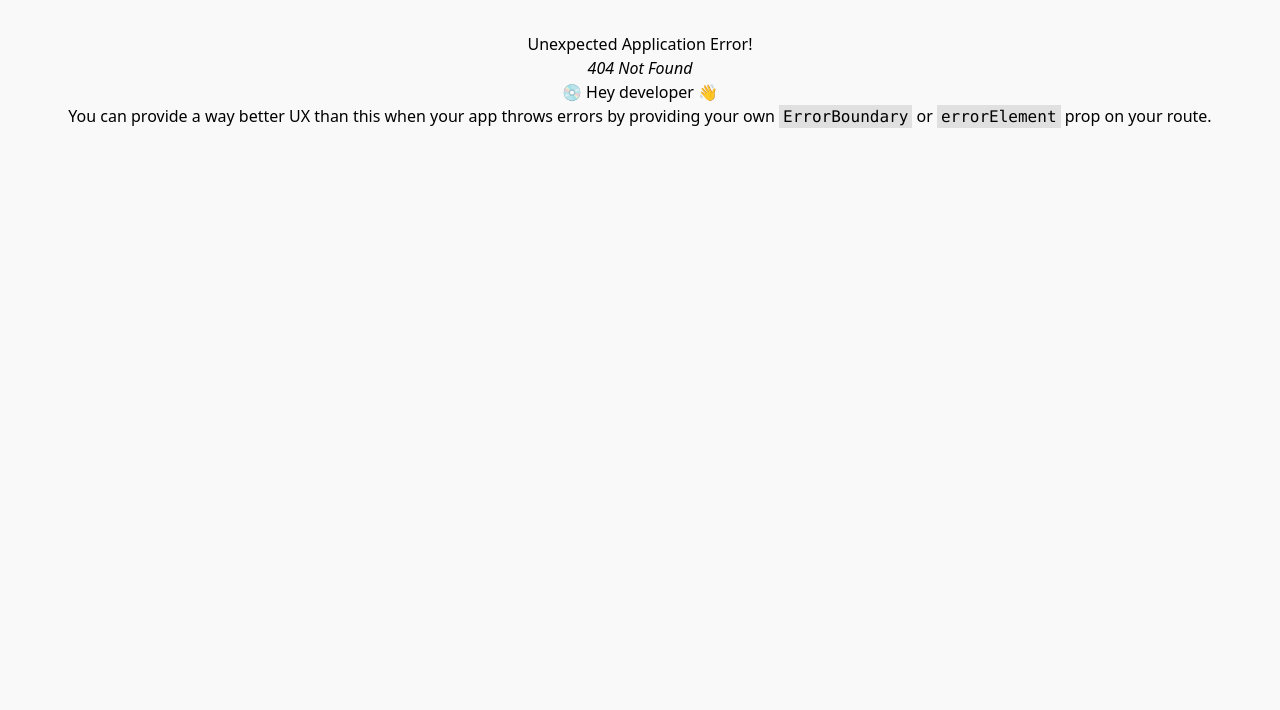
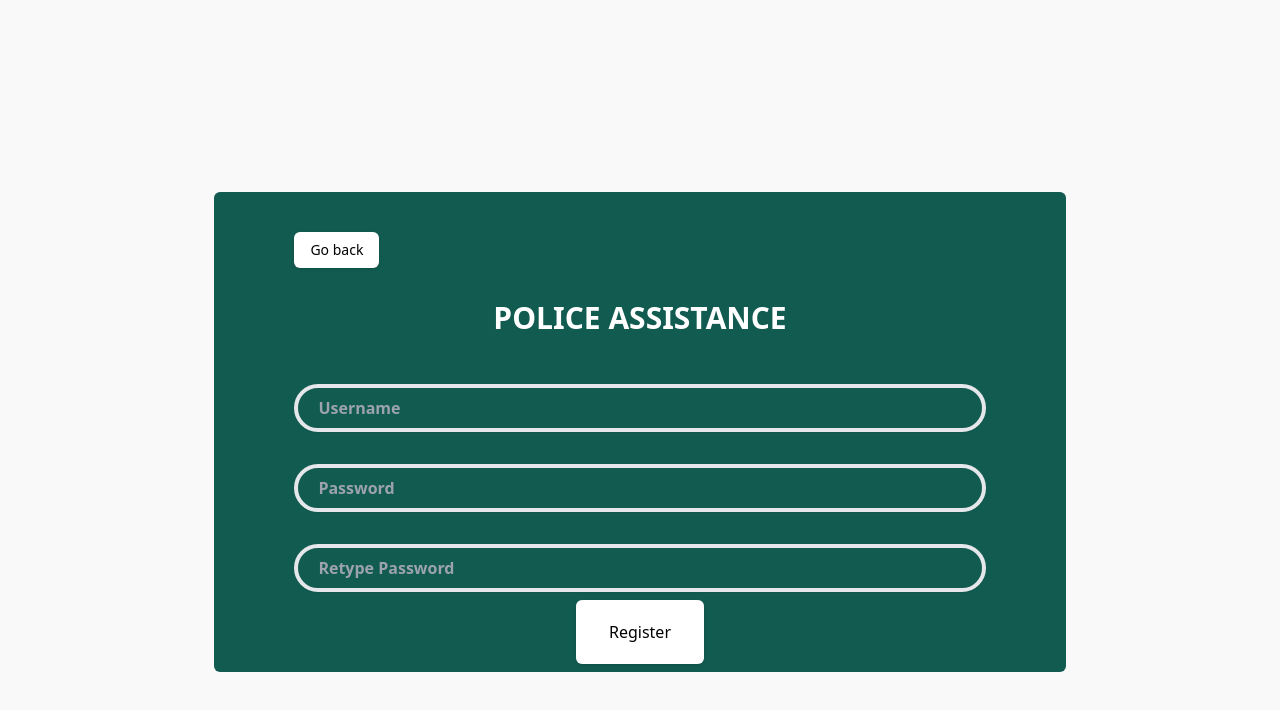
Before and after one commit to reydelshit/police-assistance, a React (Vite) app: page /register in a window 1280 px wide. Before the commit this address had no page. Shown: the top 710 px of the page. Built offline with nearby package versions, Linux system fonts and the light colour scheme.

Commit message:
added strong and login token

```diff
--- a/src/components/IncedentReportForm.tsx
+++ b/src/components/IncedentReportForm.tsx
@@ -5,11 +5,16 @@ import { Button } from './ui/button';
 import { useState } from 'react';
 import axios from 'axios';
 import success from '../assets/submit-successfully.png';
+import { Navigate } from 'react-router-dom';
 
 type EventChange =
   | React.ChangeEvent<HTMLInputElement>
   | React.ChangeEvent<HTMLTextAreaElement>;
 export default function IncendentReportForm() {
+  if (localStorage.getItem('police_token')) {
+    return <Navigate to="/police" replace={true} />;
+  }
+
   const [showSuccess, setShowSuccess] = useState(false);
   const [image, setImage] = useState<string | null>(null);
   const [reportsDetails, setReportsDetails] = useState({
--- a/src/components/Login.tsx
+++ b/src/components/Login.tsx
@@ -1,18 +1,64 @@
 import React, { useState } from 'react';
 import { Button } from './ui/button';
+import { Navigate } from 'react-router-dom';
+import axios from 'axios';
+import CryptoJS from 'crypto-js';
+
+type ChangeEvent = React.ChangeEvent<HTMLInputElement>;
+
 export default function Login() {
-  const [username, setUsername] = useState<string>('');
-  const [password, setPassword] = useState<string>('');
-  const defaultUsername = 'admin';
-  const defaultPassword = 'admin';
+  // const [username, setUsername] = useState<string>('');
+  // const [password, setPassword] = useState<string>('');
 
+  const police_token = localStorage.getItem('police_token');
+  const secretKey = 'heart_token';
+  if (police_token) {
+    return <Navigate to="/" replace={true} />;
+  }
+
+  const [errorInput, setErrorInput] = useState<string>('');
+
+  const [credentials, setCredentials] = useState({
+    username: '',
+    password: '',
+  });
+
+  const handleChange = (e: ChangeEvent) => {
+    const { name, value } = e.target;
+
+    setCredentials((values) => ({ ...values, [name]: value }));
+
+    console.log(credentials);
+  };
+  const encrypt = (encrypt: string) => {
+    const ciphertext = CryptoJS.AES.encrypt(encrypt, secretKey).toString();
+
+    localStorage.setItem('police_token', ciphertext);
+  };
+
+  // reydelshit
+  // reydelshitp
   const handleLogin = () => {
-    if (username !== defaultUsername || password !== defaultPassword) {
-      return alert('Invalid username or password');
-    } else {
-      window.location.href = '/home';
-      localStorage.setItem('isLogin', 'true');
-    }
+    if (!credentials.username || !credentials.password)
+      return setErrorInput('Please fill in all fields');
+
+    console.log(credentials.username, credentials.password);
+    axios
+      .get(`${import.meta.env.VITE_POLICE_ASSISTANCE}/login.php`, {
+        params: credentials,
+      })
+      .then((res) => {
+        console.log(res.data);
+        encrypt(res.data[0].user_id.toString());
+        localStorage.setItem('police_reauth', '0');
+
+        if (res.data[0].user_id) {
+          window.location.href = '/police';
+        }
+      })
+      .catch((error) => {
+        console.error('Error occurred during login:', error);
+      });
   };
   return (
     <div className="flex flex-col items-center justify-center h-screen ">
@@ -25,23 +71,34 @@ export default function Login() {
         </div>
         <div className="flex flex-col items-center justify-center gap-2 mt-5  w-[40rem] p-4 ">
           <input
-            onChange={(e) => setUsername(e.target.value)}
+            onChange={handleChange}
             type="text"
             placeholder="Username"
+            name="username"
             className="p-2 border-2 rounded-md outline-none w-[20rem] text-black"
           />
           <input
-            onChange={(e) => setPassword(e.target.value)}
+            onChange={handleChange}
             type="password"
             placeholder="Password"
+            name="password"
             className="p-2 border-2 rounded-md outline-none w-[20rem] text-black"
           />
+          <span>
+            <a href="/register">Create account</a>
+          </span>
           <Button
             onClick={handleLogin}
             className="p-2 bg-white  text-black rounded-md w-[10rem]"
           >
             Login
           </Button>
+
+          {errorInput && (
+            <p className="text-primary-red border-2 bg-white p-2 rounded-md font-semibold">
+              {errorInput}
+            </p>
+          )}
         </div>
       </div>
     </div>
--- /dev/null
+++ b/src/components/Register.tsx
@@ -0,0 +1,157 @@
+import { Input } from '@/components/ui/input';
+import axios from 'axios';
+import { useEffect, useState } from 'react';
+import PasswordStrengthBar from 'react-password-strength-bar';
+import { Navigate, useNavigate } from 'react-router-dom';
+import { Button } from './ui/button';
+import zxcvbn from 'zxcvbn';
+
+type ChangeEvent = React.ChangeEvent<HTMLInputElement>;
+
+export default function Register() {
+  const police_token = localStorage.getItem('police_token');
+
+  if (police_token) {
+    return <Navigate to="/" replace={true} />;
+  }
+
+  const [username, setUsername] = useState<string>('');
+  const [password, setPassword] = useState<string>('');
+  const [errorInput, setErrorInput] = useState<string>('');
+  const [successfulLogin, setSuccessfulLogin] = useState<boolean>(false);
+  const [seconds, setSeconds] = useState(5);
+  const [credentials, setCredentials] = useState([]);
+  const navigate = useNavigate();
+
+  const handleChange = (e: ChangeEvent) => {
+    const { name, value } = e.target;
+
+    setUsername(value);
+    setPassword(value);
+
+    setCredentials((values) => ({ ...values, [name]: value }));
+
+    console.log(credentials);
+  };
+
+  const evaluatePasswordStrength = (password: string) => {
+    const result = zxcvbn(password);
+    return {
+      score: result.score, // Score from 0 to 4 indicating the strength
+      feedback: result.feedback.suggestions, // Any feedback or suggestions from the library
+    };
+  };
+
+  const handleRegister = () => {
+    const { score } = evaluatePasswordStrength(password);
+
+    if (!username || !password || score < 4)
+      return setErrorInput(
+        'Please fill in all fields or password must be strong',
+      );
+    axios
+      .post(`${import.meta.env.VITE_POLICE_ASSISTANCE}/login.php`, {
+        ...credentials,
+      })
+      .then((res: any) => {
+        console.log(res.data, 'login successfully');
+        if (res.data.status === 'success') {
+          setSuccessfulLogin(true);
+          // navigate('/login')
+
+          window.setTimeout(() => {
+            return navigate('/login');
+          }, 5000);
+        }
+      });
+  };
+
+  // navigate to login in 5 seconds
+
+  const handleCheckPassword = (e: ChangeEvent) => {
+    const { value } = e.target;
+
+    if (value !== password) {
+      setErrorInput('Passwords do not match');
+    } else {
+      setErrorInput('');
+    }
+  };
+
+  useEffect(() => {
+    if (!successfulLogin) return;
+
+    const countdownInterval = setInterval(() => {
+      setSeconds((prevSeconds) => prevSeconds - 1);
+    }, 1000);
+
+    return () => clearInterval(countdownInterval);
+  }, [successfulLogin]);
+
+  return (
+    <div className="flex flex-col items-center justify-center h-screen">
+      <div className="bg-[#125B50] shadow-slate-400 w-[70%] px-[5rem] h-[60%] text-white flex justify-center items-center flex-col p-4 rounded-md">
+        <div className="flex justify-start items-start w-full my-[2rem]">
+          <Button
+            className="bg-white text-black"
+            onClick={() => navigate('/login')}
+          >
+            Go back
+          </Button>
+        </div>
+
+        <h1 className="mb-[3rem] font-semibold text-3xl">POLICE ASSISTANCE</h1>
+
+        <Input
+          onChange={handleChange}
+          className="mb-8 border-4 text-md border-primary-yellow rounded-full p-5 w-full text-primary-yellow focus:outline-none placeholder:text-primary-yellow placeholder:text-md placeholder:font-semibold"
+          placeholder="Username"
+          name="username"
+          required
+        />
+
+        <Input
+          className="mb-8 border-4 text-md border-primary-yellow rounded-full p-5 w-full text-primary-yellow focus:outline-none placeholder:text-primary-yellow placeholder:text-md placeholder:font-semibold"
+          type="password"
+          onChange={handleChange}
+          name="password"
+          required
+          placeholder="Password"
+        />
+
+        <Input
+          className="mb-2 border-4 text-md border-primary-yellow rounded-full p-5 w-full text-primary-yellow focus:outline-none placeholder:text-primary-yellow placeholder:text-md placeholder:font-semibold"
+          type="password"
+          onChange={handleCheckPassword}
+          name="password"
+          required
+          placeholder="Retype Password"
+        />
+
+        {errorInput.length > 0 && (
+          <p className="text-red-600 border-2 my-4 bg-white p-2 rounded-md font-semibold">
+            {errorInput}
+          </p>
+        )}
+
+        {password.length > 0 && (
+          <PasswordStrengthBar className="w-full my-4" password={password} />
+        )}
+
+        <Button
+          className="w-[8rem] p-[2rem] text-md bg-white text-black"
+          onClick={handleRegister}
+        >
+          Register
+        </Button>
+
+        {successfulLogin && (
+          <div className="my-4 bg-green-500 p-2 text-white rounded-md">
+            Registed Successfully, navigating to login page in{' '}
+            <span className="font-bold">{seconds}</span> seconds
+          </div>
+        )}
+      </div>
+    </div>
+  );
+}
--- a/src/main.tsx
+++ b/src/main.tsx
@@ -7,6 +7,7 @@ import Root from './root/Root.tsx';
 import { createBrowserRouter, RouterProvider } from 'react-router-dom';
 import Home from './components/Home.tsx';
 import Police from './components/pages/Police.tsx';
+import Register from './components/Register.tsx';
 
 const router = createBrowserRouter([
   {
@@ -29,6 +30,10 @@ const router = createBrowserRouter([
     path: '/login',
     element: <Login />,
   },
+  {
+    path: '/register',
+    element: <Register />,
+  },
 ]);
 
 ReactDOM.createRoot(document.getElementById('root')!).render(
```
Also changed, not shown: package.json (+6 -1 lines), 1 other file (tests, documents, lock files or other folders).
